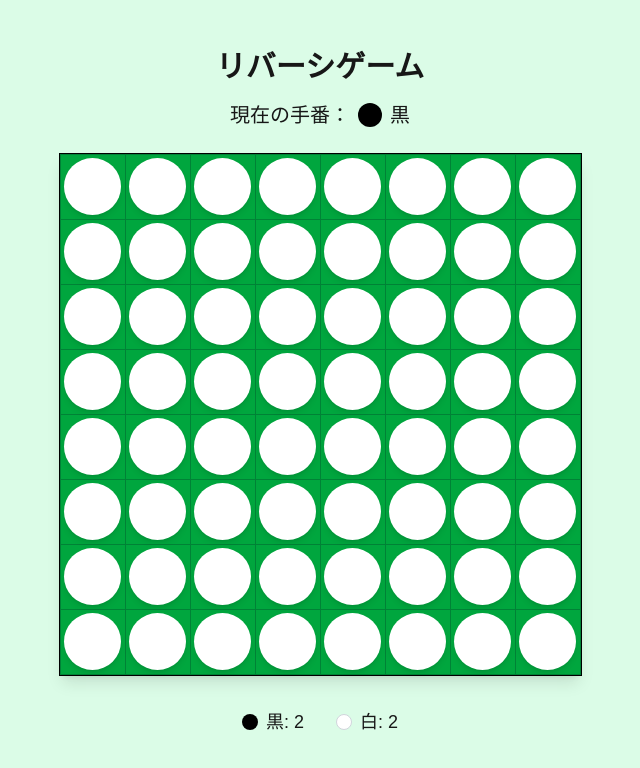
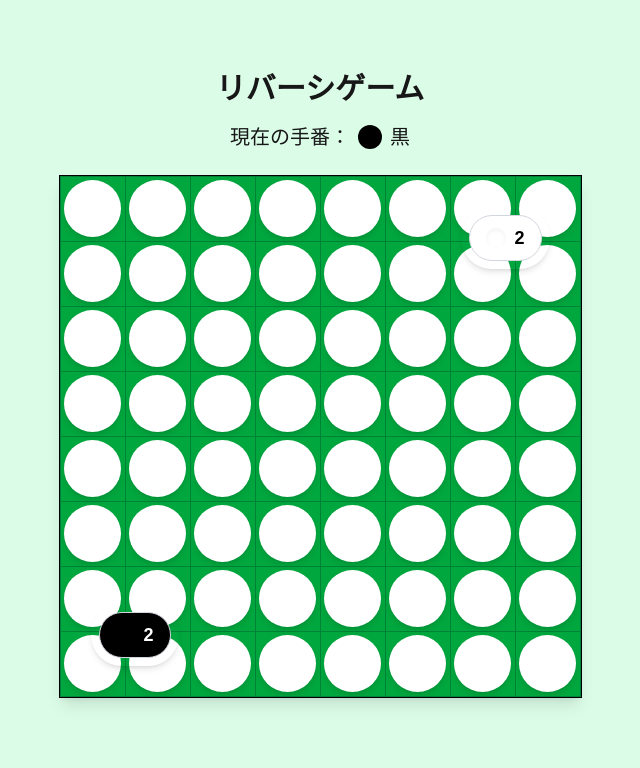
Before and after one commit to DIO0550/agent-trial-react-reversi, a Next.js app in the folder react-reversi/: page /games/reversi in a window 1280 px wide. Shown: the top 768 px of the page, without its empty margins (320-960 px from the left). Built offline with nearby package versions, Linux system fonts and the light colour scheme.

Commit message:
✨ [New Feature]: ゲーム画面にスコア表示とボードを配置

```diff
--- a/react-reversi/src/app/games/reversi/page.tsx
+++ b/react-reversi/src/app/games/reversi/page.tsx
@@ -2,11 +2,9 @@
 import { useCallback, useEffect, useState } from 'react';
 import { useSearchParams } from 'next/navigation';
 import { Board, BoardState } from '../../../components/elements/boards/board';
+import { ScoreDisplay } from '../../../components/elements/scores/score-display';
 import { useDiscs } from '../../../features/reversi/hooks/use-discs';
-import {
-  BoardPosition,
-  DiscColor,
-} from '../../../features/reversi/types/reversi-types';
+import { DiscColor } from '../../../features/reversi/types/reversi-types';
 import {
   CpuLevel,
   PlayerColor,
@@ -16,11 +14,16 @@ import { createStrongCpuPlayer } from '../../../features/reversi/cpu-player/stro
 
 export default function ReversiGamePage() {
   const searchParams = useSearchParams();
-
   // URLパラメータからCPUレベルとプレイヤーの色を取得
   const cpuLevel = (searchParams.get('cpuLevel') as CpuLevel) || 'normal';
   const playerColor =
     (searchParams.get('playerColor') as PlayerColor) || 'black';
+
+  // プレイヤーとCPUの色を設定
+  const playerDiscColor =
+    playerColor === 'black' ? DiscColor.BLACK : DiscColor.WHITE;
+  const cpuDiscColor =
+    playerColor === 'black' ? DiscColor.WHITE : DiscColor.BLACK;
 
   // useDiscsフックを使用して、ゲームの状態と石の配置を管理
   const {
@@ -33,9 +36,7 @@ export default function ReversiGamePage() {
   } = useDiscs();
 
   // 現在のプレイヤーがCPUかどうか判定
-  const isCpuTurn =
-    currentTurn ===
-    (playerColor === 'black' ? DiscColor.WHITE : DiscColor.BLACK);
+  const isCpuTurn = currentTurn === cpuDiscColor;
 
   // CPUプレイヤーの初期化
   const [cpuPlayer] = useState(() => {
@@ -43,7 +44,7 @@ export default function ReversiGamePage() {
       case 'easy':
         // 弱いCPUは適当な位置に配置する（ランダム選択）
         return {
-          calculateNextMove: (board: number[][], currentPlayer: number) => {
+          calculateNextMove: () => {
             const positions = placeablePositions();
             const randomIndex = Math.floor(Math.random() * positions.length);
             return positions[randomIndex];
@@ -90,7 +91,7 @@ export default function ReversiGamePage() {
     (row: number, col: number) => {
       try {
         placeDisc({ row, col });
-      } catch (error) {
+      } catch {
         // エラーが発生した場合は何もしない
         // （石が置けない場所でのクリックなど）
       }
@@ -157,46 +158,43 @@ export default function ReversiGamePage() {
         <div className="flex items-center gap-2">
           <span>現在の手番：</span>
           <span
-            className={`inline-block w-6 h-6 rounded-full ${currentTurn === DiscColor.BLACK ? 'bg-black' : 'bg-white border border-gray-300'}`}
+            className={`inline-block w-6 h-6 rounded-full ${
+              currentTurn === DiscColor.BLACK
+                ? 'bg-black'
+                : 'bg-white border border-gray-300'
+            }`}
           ></span>
           <span>{currentTurn === DiscColor.BLACK ? '黒' : '白'}</span>
         </div>
       </div>
 
-      {/* ボード */}
-      <div className="mb-8">
+      {/* ゲームボードと情報 */}
+      <div className="relative mb-8">
+        {/* ボード */}
         <Board
           boardState={boardState}
           onCellClick={handleCellClick}
           flippingDiscs={flippingDiscs}
         />
-      </div>
 
-      {/* ゲーム情報 */}
-      <div className="text-lg mb-4">
-        <div className="flex gap-8">
-          <div className="flex items-center gap-2">
-            <span className="inline-block w-4 h-4 rounded-full bg-black"></span>
-            <span>
-              黒:{' '}
-              {
-                Object.values(discs).filter(
-                  (color) => color === DiscColor.BLACK,
-                ).length
-              }
-            </span>
-          </div>
-          <div className="flex items-center gap-2">
-            <span className="inline-block w-4 h-4 rounded-full bg-white border border-gray-300"></span>
-            <span>
-              白:{' '}
-              {
-                Object.values(discs).filter(
-                  (color) => color === DiscColor.WHITE,
-                ).length
-              }
-            </span>
-          </div>
+        {/* プレイヤーのスコア */}
+        <div className="absolute bottom-4 left-4">
+          <ScoreDisplay
+            playerColor={playerDiscColor}
+            cpuColor={cpuDiscColor}
+            discs={discs}
+            position="player"
+          />
+        </div>
+
+        {/* CPUのスコア */}
+        <div className="absolute top-4 right-4">
+          <ScoreDisplay
+            playerColor={playerDiscColor}
+            cpuColor={cpuDiscColor}
+            discs={discs}
+            position="cpu"
+          />
         </div>
       </div>
     </div>
```
